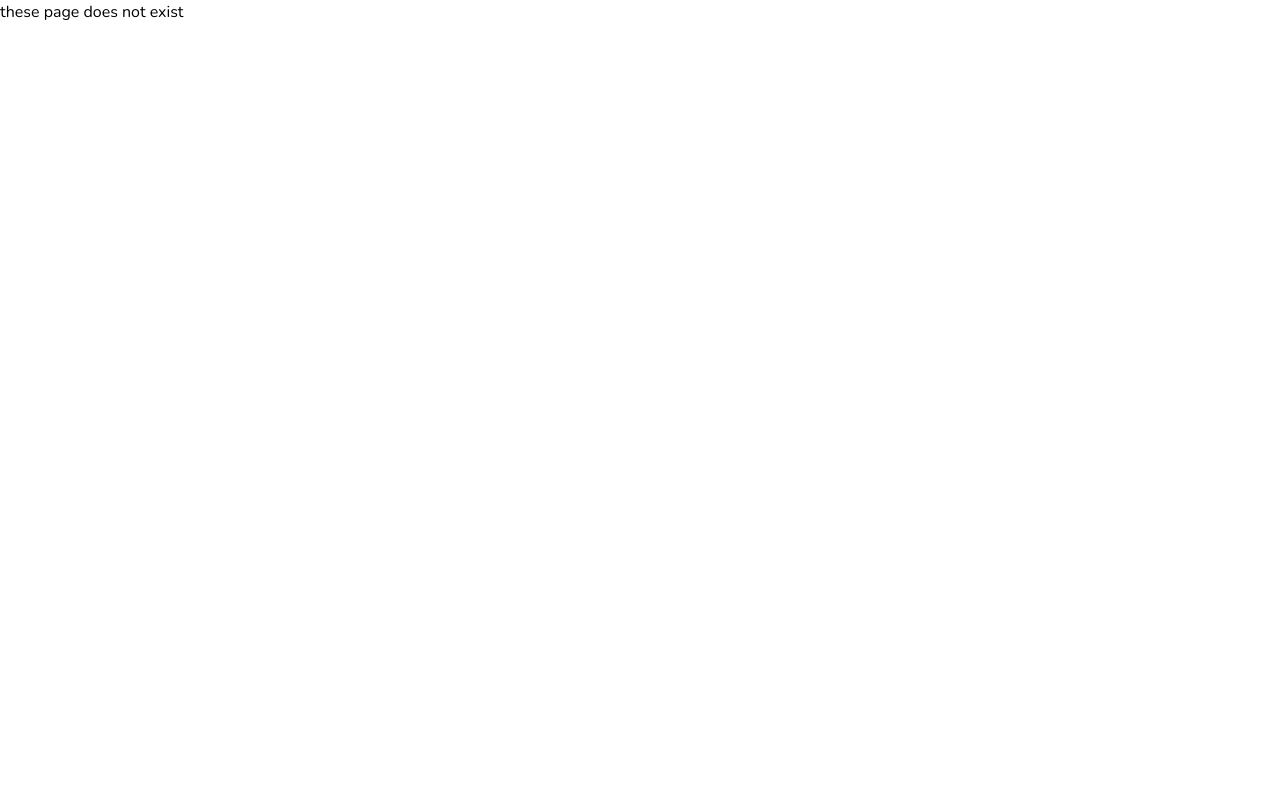
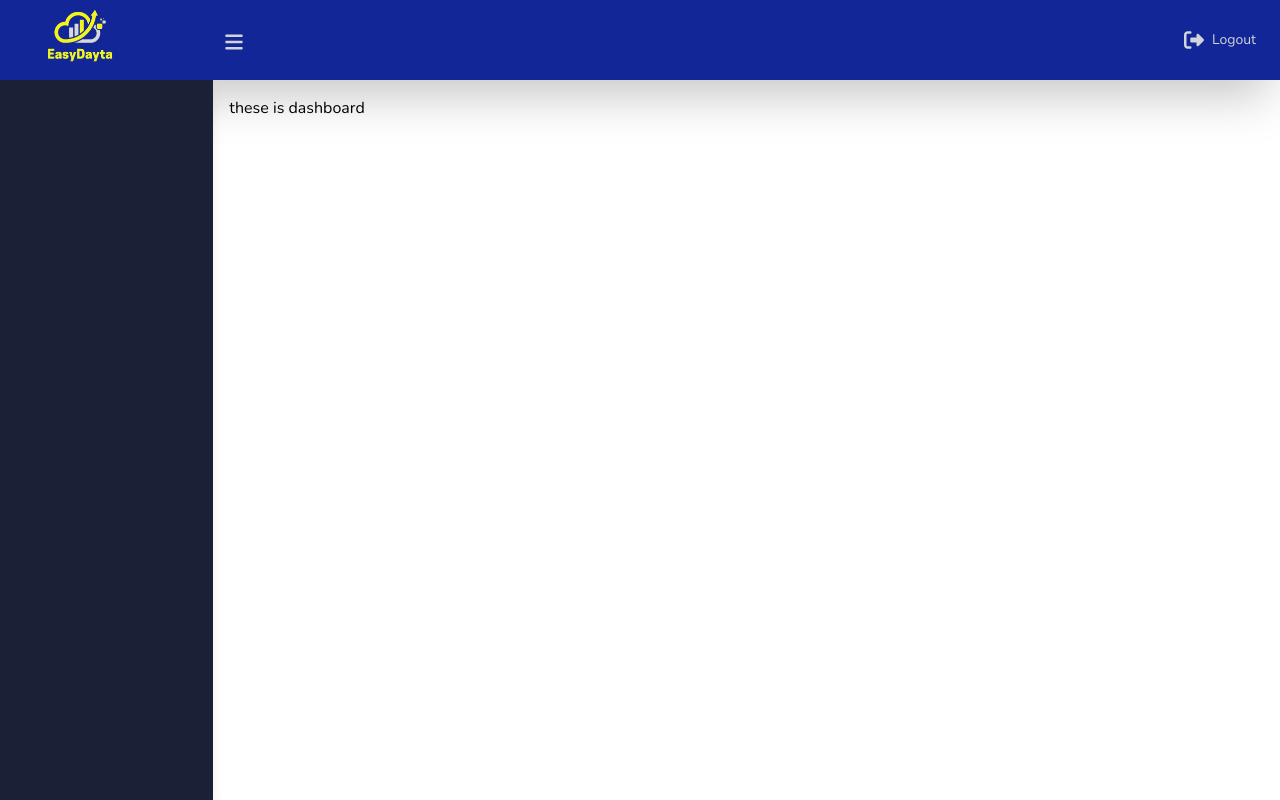
Before and after one commit to DevTaiwo18/EasyDayta, a React (Vite) app: page /dashboard in a window 1280 px wide. Built offline with nearby package versions, Linux system fonts and the light colour scheme.

Commit message:
new update

```diff
--- a/package.json
+++ b/package.json
@@ -13,6 +13,7 @@
     "@fortawesome/fontawesome-svg-core": "^6.5.2",
     "@fortawesome/free-solid-svg-icons": "^6.5.2",
     "@fortawesome/react-fontawesome": "^0.2.0",
+    "@headlessui/react": "^1.7.19",
     "react": "^18.2.0",
     "react-dom": "^18.2.0",
     "react-router-dom": "^6.23.0"
--- a/src/App.jsx
+++ b/src/App.jsx
@@ -10,6 +10,7 @@ import Signin from './pages/Signin';
 import Signup from './pages/Signup';
 import ForgotPassword from './pages/ForgotPassword ';
 import CreatePin from './pages/CreatePin';
+import RoutesLink from './pages/Dashboard/RoutesLink';
 
 function App() {
   return (
@@ -20,6 +21,7 @@ function App() {
           <Route path="/signup" element={<Signup />} />
           <Route path="/forgotPassword" element={<ForgotPassword />} />
           <Route path="/createPin" element={<CreatePin />} />
+          <Route path="/dashboard/*" element={<RoutesLink />} />
           <Route path="*" element={<NotFoundPage />} />
         </Routes>
     </Router>
--- a/src/component/Aboutus.jsx
+++ b/src/component/Aboutus.jsx
@@ -1,6 +1,7 @@
 import React from 'react';
 import serviceImage from '../../src/assets/about.jpg';
 import "../../src/App.css";
+import { Link } from 'react-router-dom';
 
 const Aboutus = () => {
   return (
@@ -23,8 +24,10 @@ const Aboutus = () => {
         </p>
 
         <button className="bg-green-400 hover:bg-green-500 text-white font-bold py-2 px-6 rounded-lg transition duration-300">
+          <Link to={"/signin"}>
             Get Started
-          </button>
+          </Link>
+        </button>
       </div>
       <div className="md:w-1/2 w-full p-4">
         <img src={serviceImage} alt="Services" className="w-full h-auto" />
--- a/src/component/MakeMoney.jsx
+++ b/src/component/MakeMoney.jsx
@@ -1,6 +1,7 @@
 import React from 'react';
 import illustration from '../../src/assets/project-img.png';
 import "../../src/App.css";
+import { Link } from 'react-router-dom';
 
 const MobileBankingSection = () => {
   return (
@@ -23,7 +24,9 @@ const MobileBankingSection = () => {
             Start your own mtn sme website or business like clubkonnect, mobileing.
           </p>
           <button className="bg-green-400 hover:bg-green-500 text-white font-bold py-2 px-6 rounded-lg transition duration-300">
-            Get Started
+            <Link to={"/signin"}>
+              Get Started
+            </Link>
           </button>
         </div>
       </div>
--- /dev/null
+++ b/src/pages/Dashboard/Dashboard.jsx
@@ -0,0 +1,10 @@
+import React from 'react'
+
+
+const Dashboard = () => {
+    return (
+        <div className='p-4'>these is dashboard</div>
+    )
+}
+
+export default Dashboard
--- /dev/null
+++ b/src/pages/Dashboard/Navbar.jsx
@@ -0,0 +1,26 @@
+import React from 'react';
+import { FontAwesomeIcon } from '@fortawesome/react-fontawesome';
+import { faBars, faSignOutAlt } from '@fortawesome/free-solid-svg-icons';
+import logoImage from '../../../src/assets/logoA. removebg-preview (1).png';
+import { NavLink } from 'react-router-dom';
+
+const Navbar = ({ isOpen, toggleNavbar }) => {
+  return (
+    <div className="flex justify-between items-center px-2 md:px-4  shadow-2xl w-full" style={{ backgroundColor: 'rgb(19,38,151)' }}>
+      <div className="flex items-center gap-20">
+        <NavLink className="flex justify-center items-center h-20 w-2\]" to="/dashboard/">
+          <img src={logoImage} alt="EasyDayta Logo" className="w-32 h-32" />
+        </NavLink>
+        <button onClick={toggleNavbar} className="text-gray-300 focus:outline-none">
+          <FontAwesomeIcon icon={faBars} className="h-5 w-5 mt-2" />
+        </button>
+      </div>
+      <button onClick={() => {/* handle logout */ }} className="text-sm text-gray-300 px-2 py-1 rounded hover:bg-gray-700 flex items-center">
+        <FontAwesomeIcon icon={faSignOutAlt} className="h-5 w-5 mr-2" />
+        Logout
+      </button>
+    </div>
+  );
+};
+
+export default Navbar;
--- /dev/null
+++ b/src/pages/Dashboard/RoutesLink.jsx
@@ -0,0 +1,30 @@
+import React, { useState } from 'react';
+import { Routes, Route } from 'react-router-dom';
+import Navbar from './Navbar';
+import VerticalNavbar from './VarticalNavbar';
+import Dashboard from './Dashboard';
+
+const RoutesLink = () => {
+  const [isNavbarOpen, setIsNavbarOpen] = useState(true);
+
+  const toggleNavbar = () => {
+    setIsNavbarOpen(!isNavbarOpen);
+  };
+
+  return (
+    <div className="flex flex-col h-screen">
+      <Navbar isOpen={isNavbarOpen} toggleNavbar={toggleNavbar} />
+      <div className="flex flex-1 overflow-hidden">
+        <VerticalNavbar isOpen={isNavbarOpen} toggleNavbar={toggleNavbar} />
+        <div className={`flex-grow overflow-auto ${isNavbarOpen ? 'w-10/12' : 'w-full'}`}>
+          <Routes>
+            <Route path="/" element={<Dashboard />} />
+            {/* Other routes go here */}
+          </Routes>
+        </div>
+      </div>
+    </div>
+  );
+};
+
+export default RoutesLink;
--- /dev/null
+++ b/src/pages/Dashboard/VarticalNavbar.jsx
@@ -0,0 +1,12 @@
+import React from 'react';
+
+const VerticalNavbar = ({ isOpen, toggleNavbar }) => {
+    return (
+      <div className={`${isOpen ? 'w-2/12' : 'w-0'} bg-blue-800 text-white py-5 pl-2 shadow-lg transition-width duration-300`} style={{ backgroundColor: '#1A2035' }} >
+
+      </div>
+    );
+  };
+
+
+export default VerticalNavbar;
--- a/src/pages/Signin.jsx
+++ b/src/pages/Signin.jsx
@@ -7,7 +7,6 @@ const Signin = () => {
     <div className="min-h-screen bg-gray-800 flex flex-col justify-center items-center px-2">
       <div className="w-full max-w-md">
         <form className="bg-gray-700 shadow-lg rounded px-8  pb-8 mb-4">
-
           <NavLink className="flex justify-center items-center" to="/">
             <img src={logoImage} alt="EasyDayta Logo" className="w-32 h-32" />
           </NavLink>
```
Also changed, not shown: 1 other file (tests, documents, lock files or other folders).
